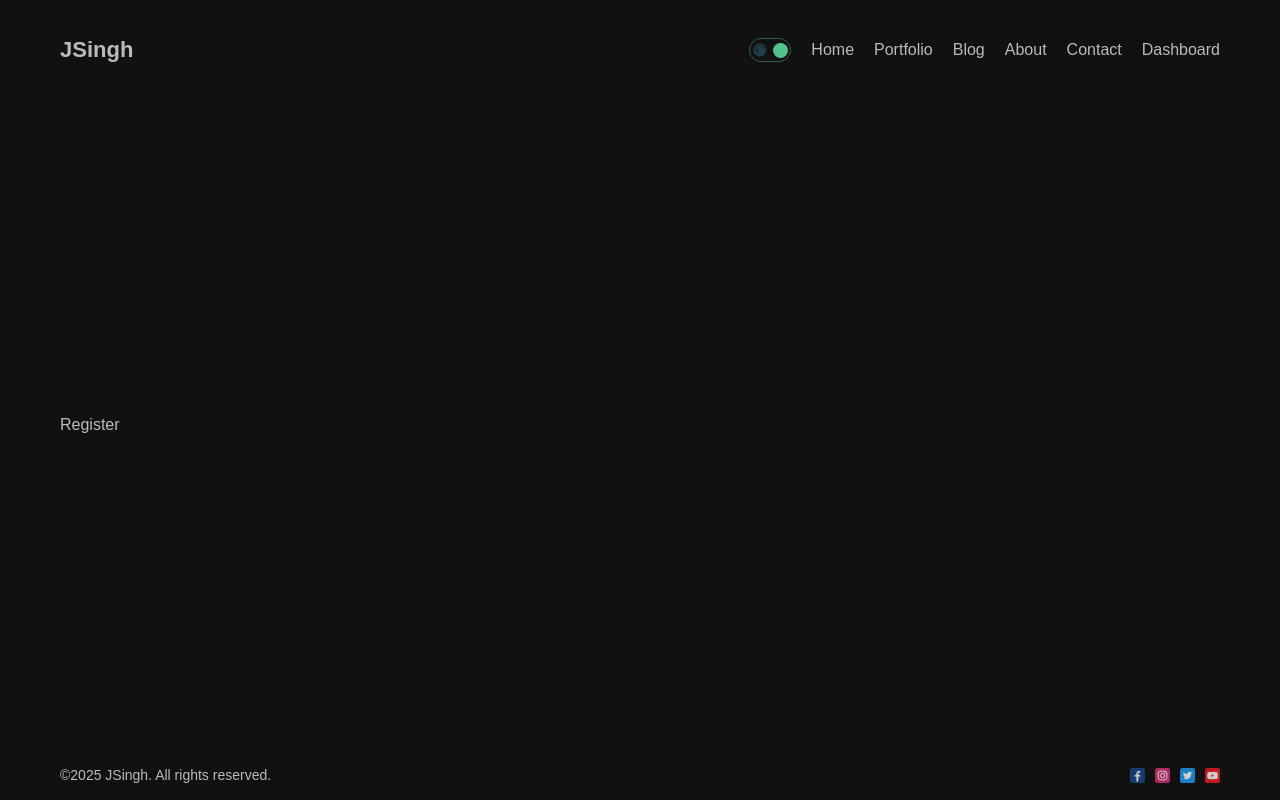
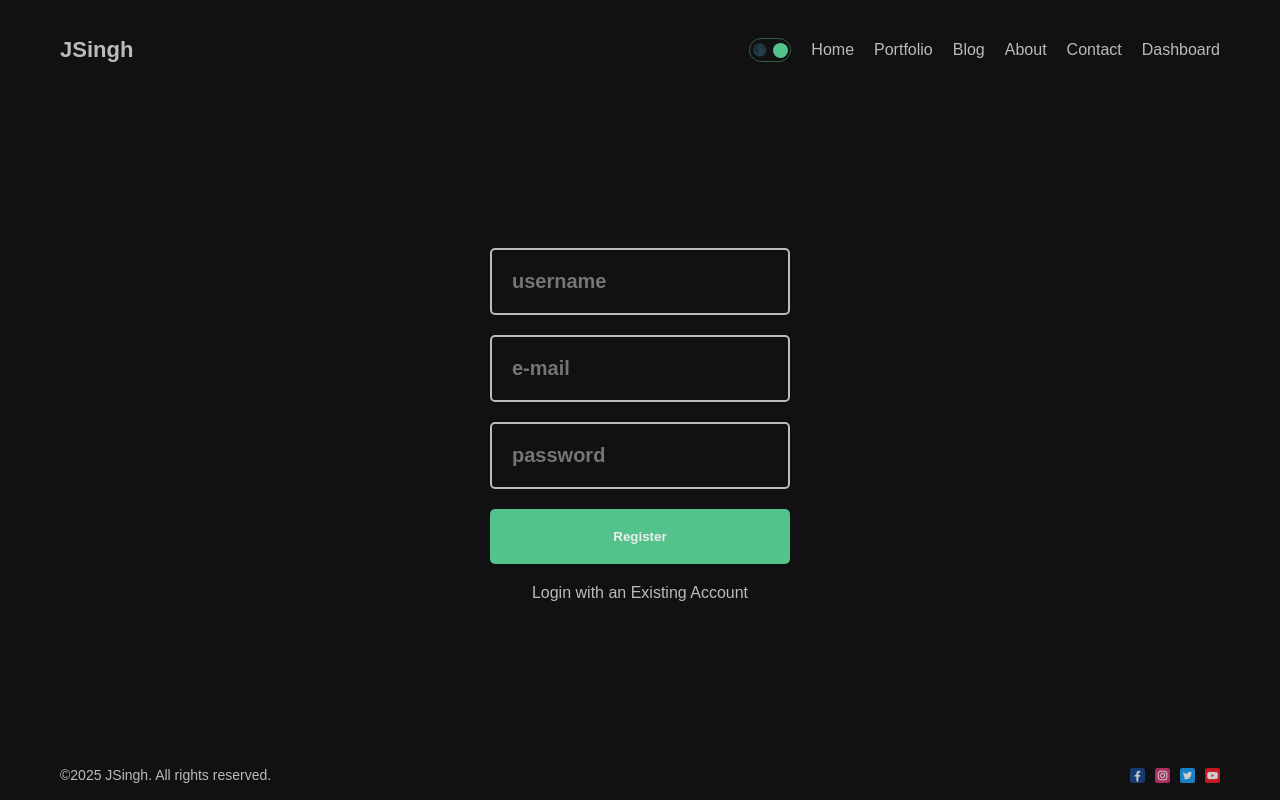
Before and after one commit to JagdeepSingh13/nextjs-app, a Next.js app: page /dashboard/register in a window 1280 px wide. Built offline with nearby package versions, Linux system fonts and the light colour scheme.

Commit message:
register page and route

```diff
--- a/package.json
+++ b/package.json
@@ -9,6 +9,7 @@
     "lint": "next lint"
   },
   "dependencies": {
+    "bcryptjs": "^3.0.2",
     "mongoose": "^8.13.1",
     "next": "15.2.3",
     "next-auth": "^4.24.11",
--- a/src/app/dashboard/(auth)/register/page.jsx
+++ b/src/app/dashboard/(auth)/register/page.jsx
@@ -1,8 +1,64 @@
-import React from "react";
+"use client";
+
+import React, { useState } from "react";
 import styles from "./page.module.css";
+import Link from "next/link";
+import { useRouter } from "next/navigation";
 
 const Register = () => {
-  return <div>Register</div>;
+  const [error, setError] = useState(false);
+
+  const router = useRouter();
+
+  const handleSubmit = async (e) => {
+    e.preventDefault();
+    const name = e.target[0].value;
+    const email = e.target[1].value;
+    const password = e.target[2].value;
+
+    try {
+      const res = await fetch("/api/auth/register", {
+        method: "POST",
+        headers: {
+          "Content-Type": "application/json",
+        },
+        body: JSON.stringify({ name, email, password }),
+      });
+
+      res.status === 201 &&
+        router.push("/dashboard/login?success=Account has been created");
+    } catch (error) {
+      setError(true);
+    }
+  };
+
+  return (
+    <div className={styles.container}>
+      <form className={styles.form} onSubmit={handleSubmit}>
+        <input
+          type="text"
+          placeholder="username"
+          className={styles.input}
+          required
+        />
+        <input
+          type="email"
+          placeholder="e-mail"
+          className={styles.input}
+          required
+        />
+        <input
+          type="password"
+          placeholder="password"
+          className={styles.input}
+          required
+        />
+        <button className={styles.button}>Register</button>
+      </form>
+      {error && "Something went wrong!!"}
+      <Link href="/dashboard/login">Login with an Existing Account</Link>
+    </div>
+  );
 };
 
 export default Register;
--- a/src/models/User.js
+++ b/src/models/User.js
@@ -21,4 +21,5 @@
   { timestamps: true }
 );
 
-export default User = mongoose.model("User", userSchema);
+//If the User collection does not exist create a new one.
+export default mongoose.models.User || mongoose.model("User", userSchema);
```
Also changed, not shown: src/app/api/auth/register/route.js (added, +29 -0 lines), 1 other file (tests, documents, lock files or other folders).
